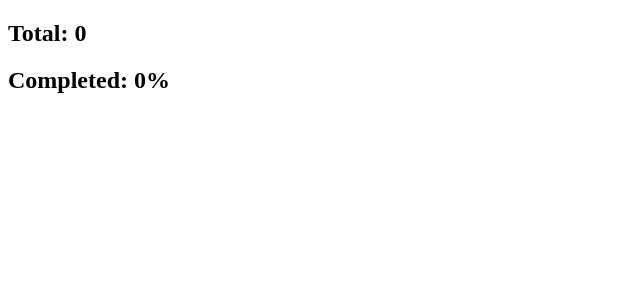
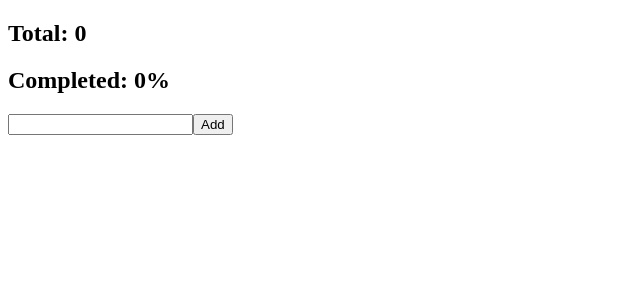
Before and after one commit to viniciusbls9/todoList-cleanArch, a React (Vite) app in the folder frontend/: page / in a window 1280 px wide. Shown: the top 300 px of the page, without its empty margins (0-640 px from the left). Built offline with nearby package versions, Linux system fonts and the light colour scheme; no server answers.

Commit message:
feat: implement input and button to add new todo

```diff
--- a/frontend/src/App.tsx
+++ b/frontend/src/App.tsx
@@ -6,8 +6,9 @@ export const App = () => {
   const { todosGateway } = useHttpClient();
   const [total, setTotal] = useState(0)
   const [completed, setCompleted] = useState(0)
+  const [description, setDescription] = useState('')
 
-  let todoList: any;
+  let todoList: TodoList;
   useEffect(() => {
     const fetchData = async () => {
       todoList = new TodoList()
@@ -24,6 +25,10 @@ export const App = () => {
     <div>
       <h2>Total: {total}</h2>
 	    <h2>Completed: {completed}%</h2>
+
+
+      <input role="input" type="text" onChange={e => setDescription(e.target.value)}  />
+      <button className="add-todo-button" onClick={() => todoList.addTodo(description)}>Add</button>
     </div>
   );
 };
```
